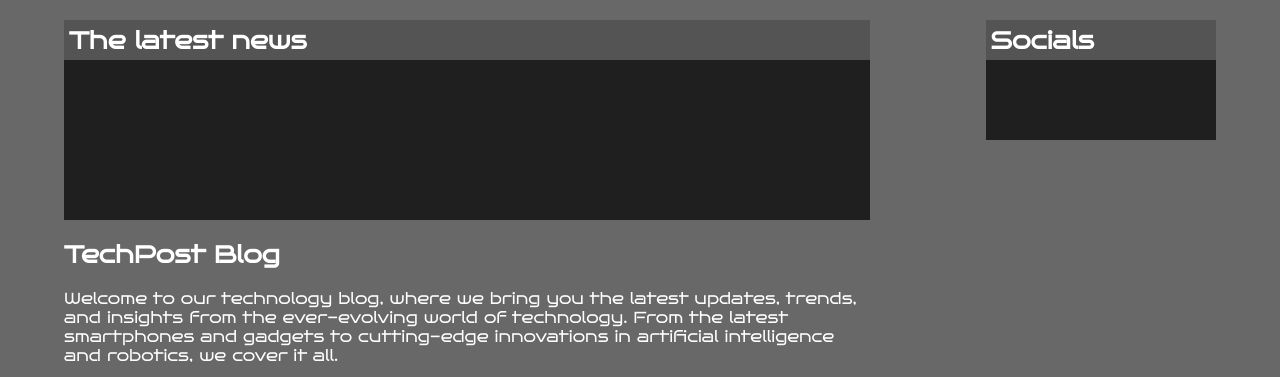
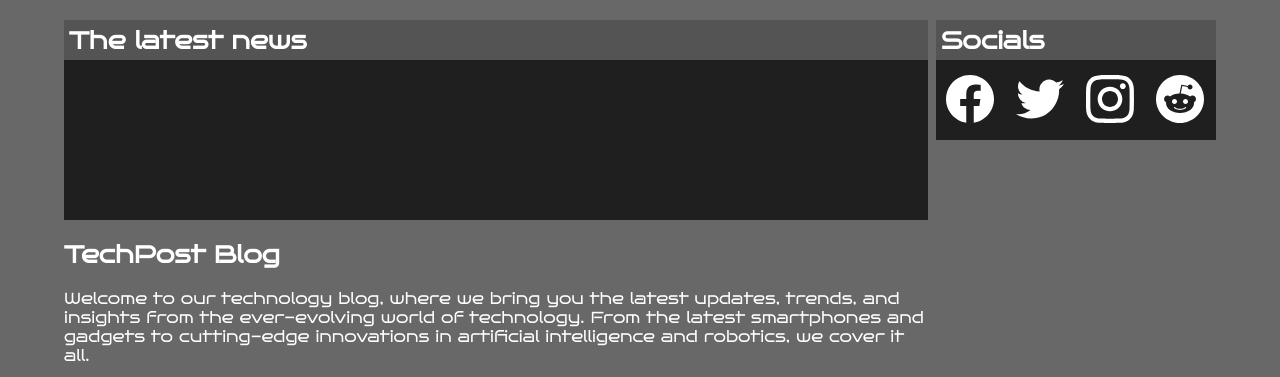
Before and after one commit to ESPR07/Project-Exam-1, a plain HTML site: page index.html in a window 1280 px wide. Shown: the part 423-800 px from the top of the page. Drawn offline with Linux system fonts and the light colour scheme.

Commit message:
Finalized HTML Index
Done with the HTML design minus dynamic interaction from JS and a footer

```diff
--- a/index.html
+++ b/index.html
@@ -5,6 +5,7 @@
     <meta http-equiv="X-UA-Compatible" content="IE=edge">
     <meta name="viewport" content="width=device-width, initial-scale=1.0">
     <link rel="stylesheet" href="/styles/styles.css">
+    <script defer src="/script/index.js"></script>
     <title>TechPost || Home Page</title>
 </head>
 <body>
@@ -41,6 +42,12 @@
             <div class="socialsTitleContainer">
                 <h2>Socials</h2>
             </div>
+            <ul class="iconList">
+                <a href="https://www.facebook.com/" title="Facebook" class="socialsIcon"><span id="facebook"></span></a>
+                <a href="https://twitter.com/" title="Twitter" class="socialsIcon"><span id="twitter"></span></a>
+                <a href="https://www.instagram.com/" title="Instagram" class="socialsIcon"><span id="instagram"></span></a>
+                <a href="https://github.com/ESPR07" title="Github" class="socialsIcon"><span id="github"></span></a>
+            </ul>
         </div>
     </section>
 </body>
--- a/styles/styles.css
+++ b/styles/styles.css
@@ -98,14 +98,13 @@ a:visited {
     display: flex;
     flex: 2 1 auto;
     justify-content: space-between;
-    flex-wrap: wrap;
   }
 
   /*Carousel Browsing and Page Text*/
   .contentContainer {
     display: flex;
     flex-direction: column;
-    width: 70%;
+    width: 75%;
   }
   .carouselContainer {
     background-color: var(--containerBackground);
@@ -128,8 +127,8 @@ a:visited {
   /*Socails Tab*/
   .socials {
     display: flex;
+    flex-direction: column;
     background-color: var(--containerBackground);
-    min-width: 20%;
     margin-left: 5px;
     height: 15vh;
   }
@@ -140,5 +139,44 @@ a:visited {
     background-color: var(--containerHeaderBackground);
     height: 5vh;
     width: 100%;
+  }
+
+  .socialsTitleContainer h2 {
     padding-left: 5px;
   }
+
+  .iconList {
+    display: flex;
+    align-items: center;
+    justify-content: space-between;
+    width: 100%;
+    height: 100%;
+    margin: 0;
+    padding: 0;
+    gap: 20px;
+  }
+
+  #facebook, #twitter, #instagram, #github {
+    display: flex;
+    background-repeat: no-repeat;
+    height: 50px;
+    width: 50px;
+  }
+
+  #facebook {
+    background-image: url(/images/facebookIcon.svg);
+    margin-left: 10px;
+  }
+
+  #twitter {
+    background-image: url(/images/twitterIcon.svg);
+  }
+
+  #instagram {
+    background-image: url(/images/instagramIcon.svg);
+  }
+
+  #github {
+    background-image: url(/images/githubIcon.svg);
+    margin-right: 10px;
+  }
```
Also changed, not shown: images/facebookIcon.svg (added), images/githubIcon.svg (added), images/instagramIcon.svg (added), images/twitterIcon.svg (added).
